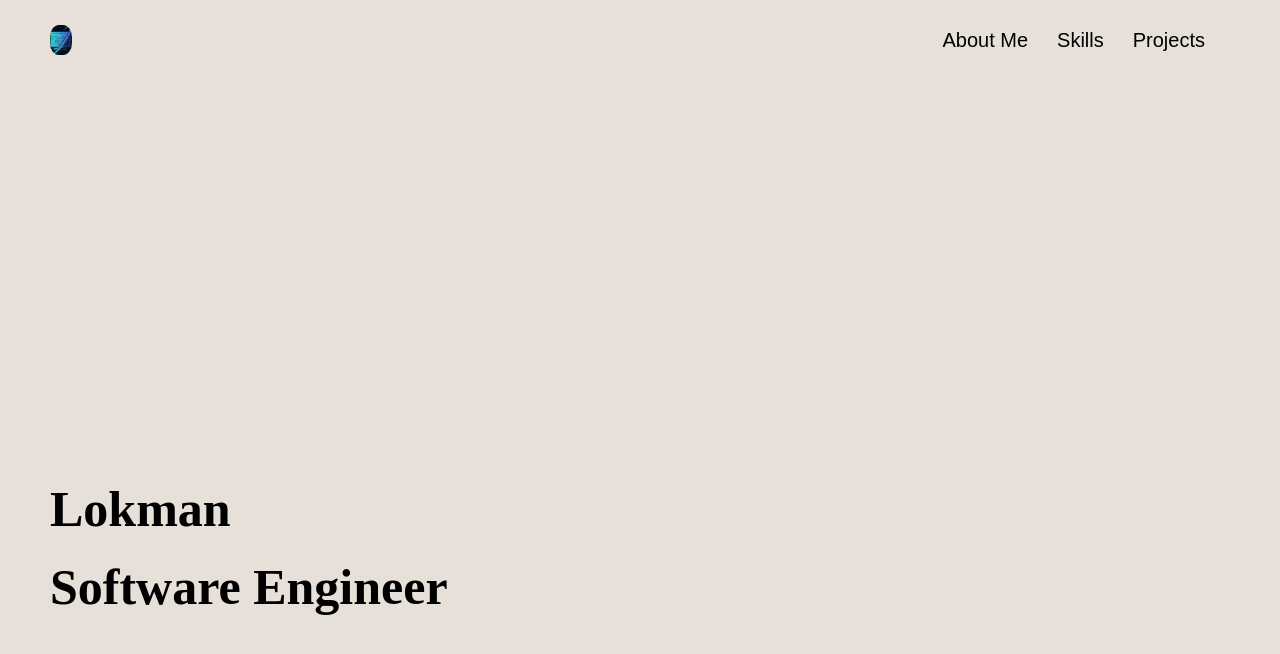
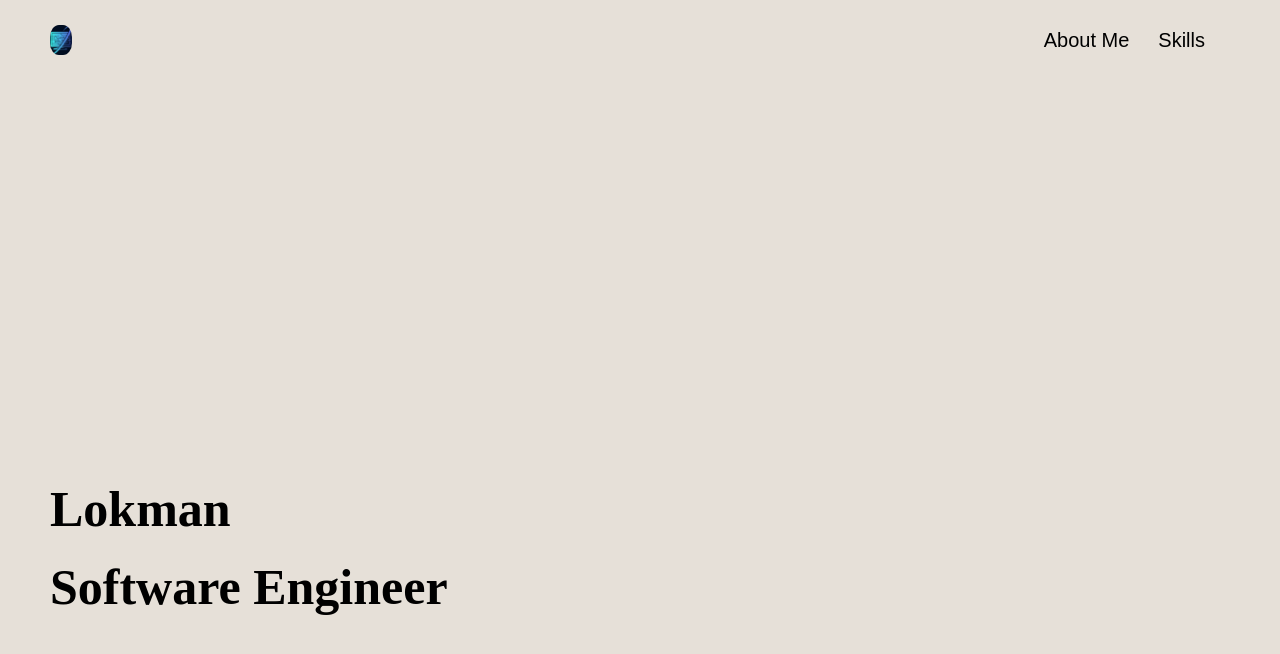
Before and after one commit to lokmannhi/lokmannhi, a plain HTML site: page index.html in a window 1280 px wide. Drawn offline with Linux system fonts and the light colour scheme; a web font is replaced by a local one.

Commit message:
coming soon

```diff
--- a/index.html
+++ b/index.html
@@ -25,7 +25,7 @@
       <div class="nav-btn">
         <button onclick="showMe('about_me')">About Me</button>
         <button onclick="showMe('skills')">Skills</button>
-        <button onclick="showMe('projects')">Projects</button>
+        <!-- <button onclick="showMe('projects')">Projects</button> -->
       </div>
     </div>
     <div class="container">
```
